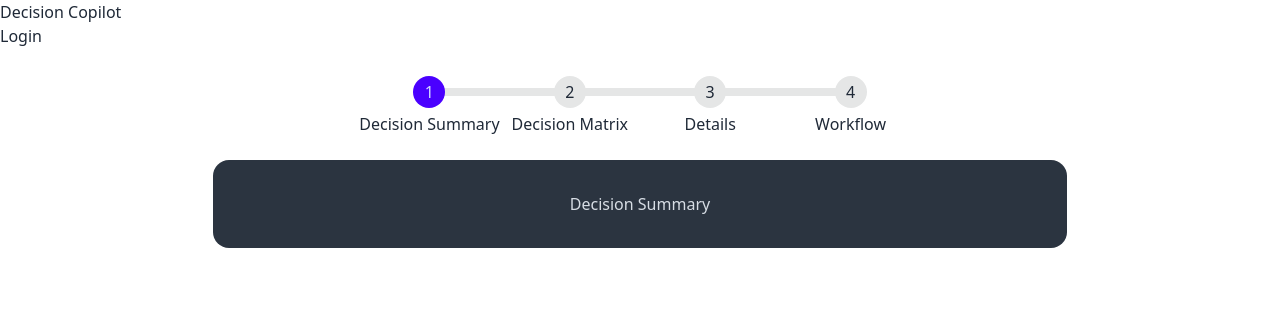
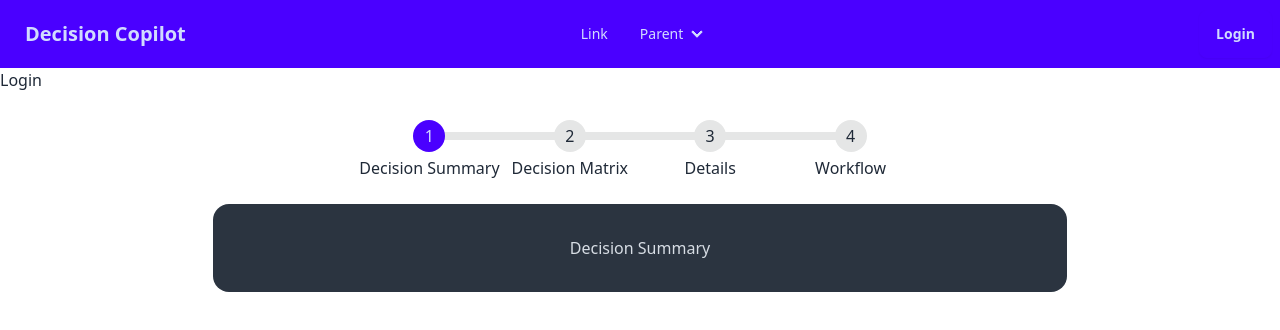
Before and after one commit to wellmaintained/decision-copilot, a SvelteKit app: page /decision in a window 1280 px wide. Shown: the top 330 px of the page. Built offline with nearby package versions, Linux system fonts and the light colour scheme; no server answers.

Commit message:
Add authentication and navigation functionality to layout component

```diff
--- a/src/routes/+layout.svelte
+++ b/src/routes/+layout.svelte
@@ -1,8 +1,52 @@
 <script lang="ts">
 	import '../app.css';
+	import { auth, user } from '$lib/firebase';
+	import { signOut } from 'firebase/auth';
+	import { goto } from '$app/navigation';
 </script>
 
-<h1>Decision Copilot</h1>
+<div class="navbar bg-primary text-primary-content">
+	<div class="navbar-start">
+		<a class="btn btn-ghost text-xl" href="/">Decision Copilot</a>
+	</div>
+	<div class="navbar-center">
+		<ul class="menu menu-horizontal px-1">
+			<li><a href="/">Link</a></li>
+			<li>
+				<details>
+					<summary> Parent </summary>
+					<ul class="p-2 bg-primary rounded-t-none">
+						<li><a href="/">Link 1</a></li>
+						<li><a href="/">Link 2</a></li>
+					</ul>
+				</details>
+			</li>
+		</ul>
+	</div>
+	<div class="navbar-end">
+		{#if $user}
+			<div class="dropdown dropdown-end">
+				<div tabindex="0" role="button" class="btn btn-ghost btn-circle avatar">
+					<div class="w-10 rounded-full">
+						<img alt="Avatar for {$user.displayName}" src={$user.photoURL} />
+					</div>
+				</div>
+				<ul class="mt-3 z-[1] p-2 shadow menu menu-sm dropdown-content bg-primary rounded-box w-52">
+					<li>
+						<a href="/" class="justify-between">
+							Profile
+							<span class="badge">New</span>
+						</a>
+					</li>
+					<li><a href="/">Settings</a></li>
+					<li><a href="/" on:click={() => signOut(auth)}>Logout</a></li>
+				</ul>
+			</div>
+		{:else}
+			<button class="btn btn-primary" on:click={() => goto('/login')}>Login</button>
+		{/if}
+	</div>
+</div>
 
 <div class="min-h-screen flex flex-col">
 	<slot />
```
